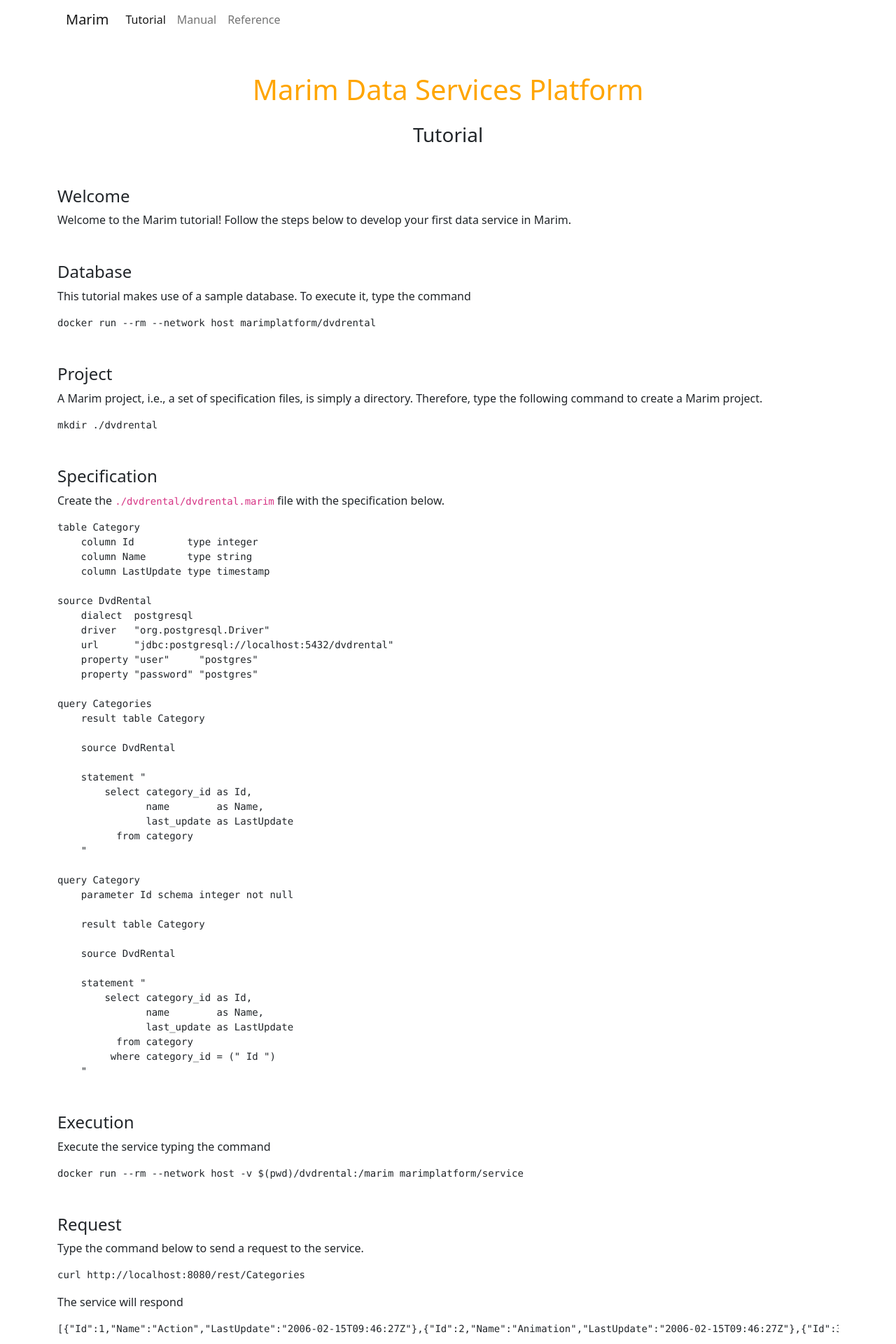
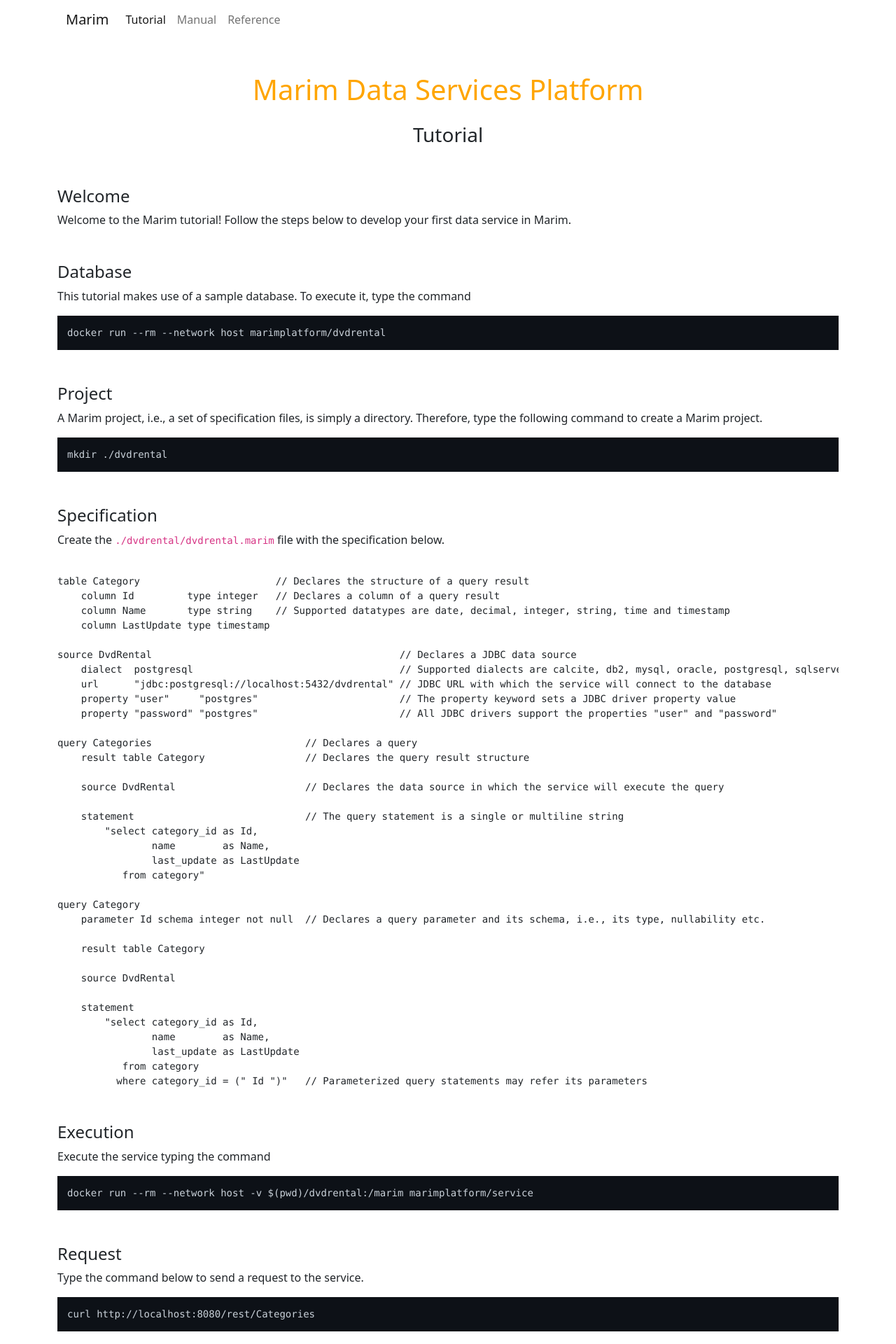
Before and after one commit to marimplatform/marimplatform.github.io, a Jekyll site: the page built from docs/tutorial.md, in a window 1280 px wide. Shown: the top 1920 px of the page at 70% size. Built offline with Jekyll 4.4.1, drawn with Linux system fonts in a browser that asks for light colours; a style sheet for code colours, icons or effects is not loaded; some of the changed text lies outside the part shown.

Commit message:
Tutorial

```diff
--- a/docs/_layouts/default.html
+++ b/docs/_layouts/default.html
@@ -16,7 +16,7 @@
             color: orange
         }
 
-        pre.csv {
+        pre.terminal {
             background-color: #0d1117;
             color: #c9d1d9;
             padding: 14px
--- a/docs/tutorial.md
+++ b/docs/tutorial.md
@@ -12,7 +12,7 @@ Welcome to the Marim tutorial! Follow the steps below to develop your first data
 {: .mt-5}
 This tutorial makes use of a sample database. To execute it, type the command
 
-<pre><code class="language-bash">docker run --rm --network host marimplatform/dvdrental</code></pre>
+<pre class="terminal">docker run --rm --network host marimplatform/dvdrental</pre>
 
 
 
@@ -20,7 +20,7 @@ This tutorial makes use of a sample database. To execute it, type the command
 {: .mt-5}
 A Marim project, i.e., a set of specification files, is simply a directory. Therefore, type the following command to create a Marim project.
 
-<pre><code class="language-bash">mkdir ./dvdrental</code></pre>
+<pre class="terminal">mkdir ./dvdrental</pre>
 
 
 
@@ -28,52 +28,48 @@ A Marim project, i.e., a set of specification files, is simply a directory. Ther
 {: .mt-5}
 Create the `./dvdrental/dvdrental.marim` file with the specification below.
 
-<pre><code class="language-marim">table Category
-    column Id         type integer
-    column Name       type string
+<pre><code class="language-marim">
+table Category                       // Declares the structure of a query result
+    column Id         type integer   // Declares a column of a query result
+    column Name       type string    // Supported datatypes are date, decimal, integer, string, time and timestamp
     column LastUpdate type timestamp
 
-source DvdRental
-    dialect  postgresql
-    driver   "org.postgresql.Driver"
-    url      "jdbc:postgresql://localhost:5432/dvdrental"
-    property "user"     "postgres"
-    property "password" "postgres"
+source DvdRental                                          // Declares a JDBC data source
+    dialect  postgresql                                   // Supported dialects are calcite, db2, mysql, oracle, postgresql, sqlserver and teradata
+    url      "jdbc:postgresql://localhost:5432/dvdrental" // JDBC URL with which the service will connect to the database
+    property "user"     "postgres"                        // The property keyword sets a JDBC driver property value
+    property "password" "postgres"                        // All JDBC drivers support the properties "user" and "password"
 
-query Categories
-    result table Category
+query Categories                          // Declares a query
+    result table Category                 // Declares the query result structure
 
-    source DvdRental
+    source DvdRental                      // Declares the data source in which the service will execute the query
 
-    statement "
-        select category_id as Id,
-    	       name        as Name,
-    	       last_update as LastUpdate
-    	  from category
-    "
+    statement                             // The query statement is a single or multiline string
+        "select category_id as Id,
+                name        as Name,
+                last_update as LastUpdate
+           from category"
 
 query Category
-    parameter Id schema integer not null
+    parameter Id schema integer not null  // Declares a query parameter and its schema, i.e., its type, nullability etc.
 
     result table Category
 
     source DvdRental
 
-    statement "
-        select category_id as Id,
-               name        as Name,
-               last_update as LastUpdate
-          from category
-         where category_id = (" Id ")
-    "</code></pre>
-
-
+    statement
+        "select category_id as Id,
+                name        as Name,
+                last_update as LastUpdate
+           from category
+          where category_id = (" Id ")"   // Parameterized query statements may refer its parameters</code></pre>
 
 #### Execution
 {: .mt-5}
 Execute the service typing the command
 
-<pre><code class="language-bash">docker run --rm --network host -v $(pwd)/dvdrental:/marim marimplatform/service</code></pre>
+<pre class="terminal">docker run --rm --network host -v $(pwd)/dvdrental:/marim marimplatform/service</pre>
 
 
 
@@ -81,7 +77,7 @@ Execute the service typing the command
 {: .mt-5}
 Type the command below to send a request to the service.
 
-<pre><code class="language-bash">curl http://localhost:8080/rest/Categories</code></pre>
+<pre class="terminal">curl http://localhost:8080/rest/Categories</pre>
 
 The service will respond
 
@@ -93,7 +89,7 @@ The service will respond
 {: .mt-5}
 To reduce response length, Marim does not pretty-print responses, but you can easily pretty-print JSON responses piping to [jq](https://stedolan.github.io/jq/). For example, the command
 
-<pre><code class="language-bash">curl http://localhost:8080/rest/Categories | jq</code></pre>
+<pre class="terminal">curl http://localhost:8080/rest/Categories | jq</pre>
 
 results in
 
@@ -186,11 +182,11 @@ results in
 {: .mt-5}
 Set the `Accept` header to `text/csv` to get CSV responses. For instance, the command
 
-<pre><code class="language-bash">curl -v -H "Accept: text/csv" http://localhost:8080/rest/Categories</code></pre>
+<pre class="terminal">curl -v -H "Accept: text/csv" http://localhost:8080/rest/Categories</pre>
 
 results in
 
-<pre class="csv">Id,Name,LastUpdate
+<pre class="terminal">Id,Name,LastUpdate
 1,Action,2006-02-15T09:46:27Z
 2,Animation,2006-02-15T09:46:27Z
 3,Children,2006-02-15T09:46:27Z
@@ -214,21 +210,21 @@ results in
 {: .mt-5}
 By default, every resource of a Marim data service accepts the following parameters:
 
-- **$select** - column names the response will have;
-- **$filter** - [RSQL](https://github.com/jirutka/rsql-parser) predicate the response elements must satisfy;
-- **$orderby** - response sort criteria;
-- **$skip** - number of elements that will be excluded from the response start;
-- **$top** - maximum number of elements the response will have.
+- **_select** - column names the response will have;
+- **_filter** - [RSQL](https://github.com/jirutka/rsql-parser) predicate the response elements must satisfy;
+- **_orderby** - response sort criteria;
+- **_skip** - number of elements that will be excluded from the response start;
+- **_top** - maximum number of elements the response will have.
 
 
 
-##### $select
+##### _select
 {: .mt-5}
-<pre><code class="language-bash">curl -H "Accept: text/csv" http://localhost:8080/rest/Categories?\$select=Id,Name</code></pre>
+<pre class="terminal">curl -H "Accept: text/csv" http://localhost:8080/rest/Categories?_select=Id,Name</pre>
 
 results in
 
-<pre class="csv">Id,Name
+<pre class="terminal">Id,Name
 1,Action
 2,Animation
 3,Children
@@ -248,13 +244,13 @@ results in
 
 
 
-##### $filter
+##### _filter
 {: .mt-5}
-<pre><code class="language-bash">curl -H "Accept: text/csv" http://localhost:8080/rest/Categories?\$filter=Name=gt=Games</code></pre>
+<pre class="terminal">curl -H "Accept: text/csv" http://localhost:8080/rest/Categories?_filter=Name=gt=Games</pre>
 
 results in
 
-<pre class="csv">Id,Name,LastUpdate
+<pre class="terminal">Id,Name,LastUpdate
 11,Horror,2006-02-15T09:46:27Z
 12,Music,2006-02-15T09:46:27Z
 13,New,2006-02-15T09:46:27Z
@@ -264,13 +260,39 @@ results in
 
 
 
-##### $orderby
+##### _orderby
 {: .mt-5}
-<pre><code class="language-bash">curl -H "Accept: text/csv" http://localhost:8080/rest/Categories?\$orderby=Name%20desc</code></pre>
+<pre class="terminal">curl -H "Accept: text/csv" http://localhost:8080/rest/Categories?_orderby=Name%20desc</pre>
 
 results in
 
-<pre class="csv">Id,Name,LastUpdate
+<pre class="terminal">Id,Name,LastUpdate
+16,Travel,2006-02-15T09:46:27Z
+15,Sports,2006-02-15T09:46:27Z
+14,Sci-Fi,2006-02-15T09:46:27Z
+13,New,2006-02-15T09:46:27Z
+12,Music,2006-02-15T09:46:27Z
+11,Horror,2006-02-15T09:46:27Z
+10,Games,2006-02-15T09:46:27Z
+9,Foreign,2006-02-15T09:46:27Z
+8,Family,2006-02-15T09:46:27Z
+7,Drama,2006-02-15T09:46:27Z
+6,Documentary,2006-02-15T09:46:27Z
+5,Comedy,2006-02-15T09:46:27Z
+4,Classics,2006-02-15T09:46:27Z
+3,Children,2006-02-15T09:46:27Z
+2,Animation,2006-02-15T09:46:27Z
+1,Action,2006-02-15T09:46:27Z</pre>
+
+
+
+##### _skip
+{: .mt-5}
+<pre class="terminal">curl -H "Accept: text/csv" http://localhost:8080/rest/Categories?_skip=1</pre>
+
+results in
+
+<pre class="terminal">Id,Name,LastUpdate
 2,Animation,2006-02-15T09:46:27Z
 3,Children,2006-02-15T09:46:27Z
 4,Classics,2006-02-15T09:46:27Z
@@ -289,38 +311,13 @@ results in
 
 
 
-##### $skip
+##### _top
 {: .mt-5}
-<pre><code class="language-bash">curl -H "Accept: text/csv" http://localhost:8080/rest/Categories?\$skip=1</code></pre>
+<pre class="terminal">curl -H "Accept: text/csv" http://localhost:8080/rest/Categories?_top=1</pre>
 
 results in
 
-<pre class="csv">Id,Name,LastUpdate
-2,Animation,2006-02-15T09:46:27Z
-3,Children,2006-02-15T09:46:27Z
-4,Classics,2006-02-15T09:46:27Z
-5,Comedy,2006-02-15T09:46:27Z
-6,Documentary,2006-02-15T09:46:27Z
-7,Drama,2006-02-15T09:46:27Z
-8,Family,2006-02-15T09:46:27Z
-9,Foreign,2006-02-15T09:46:27Z
-10,Games,2006-02-15T09:46:27Z
-11,Horror,2006-02-15T09:46:27Z
-12,Music,2006-02-15T09:46:27Z
-13,New,2006-02-15T09:46:27Z
-14,Sci-Fi,2006-02-15T09:46:27Z
-15,Sports,2006-02-15T09:46:27Z
-16,Travel,2006-02-15T09:46:27Z</pre>
-
-
-
-##### $top
-{: .mt-5}
-<pre><code class="language-bash">curl -H "Accept: text/csv" http://localhost:8080/rest/Categories?\$top=1</code></pre>
-
-results in
-
-<pre class="csv">Id,Name,LastUpdate
+<pre class="terminal">Id,Name,LastUpdate
 1,Action,2006-02-15T09:46:27Z</pre>
 
 
@@ -329,7 +326,7 @@ results in
 {: .mt-5}
 Request the service OpenAPI specification typing the command
 
-<pre><code class="language-bash">curl http://localhost:8080/openapi</code></pre>
+<pre class="terminal">curl http://localhost:8080/openapi</pre>
 
 The service will respond
 
```
